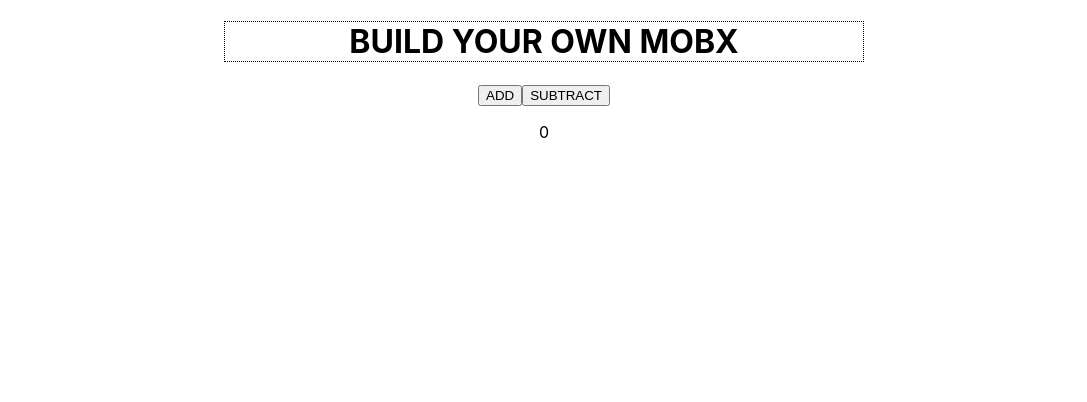
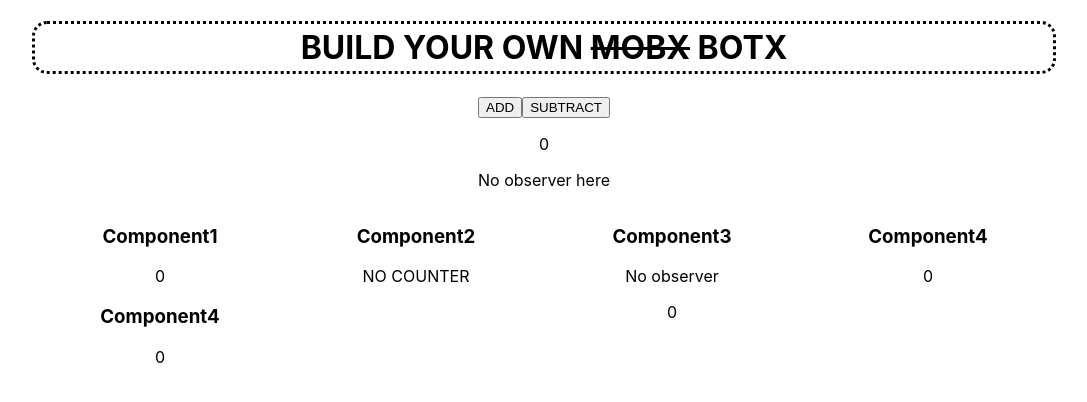
Before and after one commit to lpmtsf/build-your-own-mobx, a React (Create React App) app: page / in a window 1280 px wide. Shown: the top 402 px of the page, without its empty margins (96-1183 px from the left). Built offline with nearby package versions, Linux system fonts and the light colour scheme.

Commit message:
feat: add components to botx examples

```diff
--- a/src/App.tsx
+++ b/src/App.tsx
@@ -1,18 +1,28 @@
-import { observer } from './botx/botx.js';
+import Component1 from './Folder1/Component1';
+import Component2 from './Folder1/Component2';
+import Component3 from './Folder1/Component3';
+import Component4 from './Folder1/Component4';
 import { counterStore } from './utils/Store';
 
 const App = () => {
   return (
     <div className="App">
       <header className="App-header">
-        <h1>BUILD YOUR OWN MOBX</h1>
+        <h1>BUILD YOUR OWN <s>MOBX</s> BOTX</h1>
       </header>
 
       <button onClick={() => counterStore.counter++}>ADD</button>
       <button onClick={() => counterStore.counter--}>SUBTRACT</button>
       <p>{counterStore.counter}</p>
+      <p>No observer here</p>
+      <div className="componentsGrid">
+        <Component1 />
+        <Component2 />
+        <Component3 />
+        <Component4 />
+      </div>
     </div>
   );
 };
 
-export default observer(App);
+export default App;
--- a/src/Folder1/Component1.tsx
+++ b/src/Folder1/Component1.tsx
@@ -1,15 +1,14 @@
-import Delayed from '../utils/Delayed';
 import { counterStore } from '../utils/Store';
-import { observer } from 'mobx-react-lite';
+import { observer } from '../botx/botx.js';
+import Component4 from './Component4';
 
 function Component1() {
   return (
-    <Delayed triggerRerender={counterStore.counter}>
-      <div className="Component">
-        <h3>Component1</h3>
-        <p>{counterStore.counter}</p>
-      </div>
-    </Delayed>
+    <div className="Component">
+      <h3>Component1</h3>
+      <p>{counterStore.counter}</p>
+      <Component4 />
+    </div>
   );
 }
 
--- a/src/Folder1/Component2.tsx
+++ b/src/Folder1/Component2.tsx
@@ -1,13 +1,9 @@
-import Delayed from '../utils/Delayed';
-
 function Component2() {
   return (
-    <Delayed>
-      <div className="Component">
-        <h3>Component2</h3>
-        <p>NO COUNTER</p>
-      </div>
-    </Delayed>
+    <div className="Component">
+      <h3>Component2</h3>
+      <p>NO COUNTER</p>
+    </div>
   );
 }
 
--- a/src/Folder1/Component3.tsx
+++ b/src/Folder1/Component3.tsx
@@ -1,16 +1,13 @@
-import Delayed from '../utils/Delayed';
 import { counterStore } from '../utils/Store';
-import { observer } from 'mobx-react-lite';
 
 function Component3() {
   return (
-    <Delayed triggerRerender={counterStore.counter}>
-      <div className="Component">
-        <h3>Component3</h3>
-        <p>{counterStore.counter}</p>
-      </div>
-    </Delayed>
+    <div className="Component">
+      <h3>Component3</h3>
+      <p>No observer</p>
+      <p>{counterStore.counter}</p>
+    </div>
   );
 }
 
-export default observer(Component3);
+export default Component3
--- a/src/Folder1/Component4.tsx
+++ b/src/Folder1/Component4.tsx
@@ -1,15 +1,13 @@
-import Delayed from '../utils/Delayed';
+import { observer } from '../botx/botx';
 import { counterStore } from '../utils/Store';
 
 function Component4() {
   return (
-    <Delayed triggerRerender={counterStore.counter}>
-      <div className="Component">
-        <h3>Component4</h3>
-        <p>{counterStore.counter}</p>
-      </div>
-    </Delayed>
+    <div className="Component">
+      <h3>Component4</h3>
+      <p>{counterStore.counter}</p>
+    </div>
   );
 }
 
-export default Component4;
+export default observer(Component4);
--- a/src/botx/botx.js
+++ b/src/botx/botx.js
@@ -5,15 +5,15 @@
   return () => set((e) => !e);
 };
 
-let observableKeysByAction = [];
+let keysToObserve = [];
 let reactionsByKey = {};
 
 const createReaction = (onChange) => {
   return {
     track: (notifyObservers) => {
-      observableKeysByAction = [];
+      keysToObserve = [];
       notifyObservers();
-      observableKeysByAction.forEach((key) => {
+      keysToObserve.forEach((key) => {
         reactionsByKey[key] = reactionsByKey[key] || [];
         reactionsByKey[key].push(onChange);
       });
@@ -24,7 +24,7 @@
 const observable = (obj) => {
   return new Proxy(obj, {
     get: (target, key) => {
-      observableKeysByAction.push(key);
+      keysToObserve.push(key);
       return target[key];
     },
     set: (target, key, newValue) => {
@@ -42,9 +42,7 @@
   return () => {
     const forceUpdate = useForceUpdate();
     const reactionRef = useRef(null);
-    if (!reactionRef.current) {
-      reactionRef.current = createReaction(forceUpdate);
-    }
+    reactionRef.current = createReaction(forceUpdate);
     let output;
     reactionRef.current.track(() => {
       output = BaseComponent();
--- a/src/index.css
+++ b/src/index.css
@@ -15,12 +15,14 @@
 .App {
   margin-left: auto;
   margin-right: auto;
-  width: 50%;
+  width: 80%;
   text-align: center;
 }
 
 h1 {
-  border: 1px dotted black;
+  border: 3px dotted black;
+  padding: 4px;
+  border-radius: 15px;
 }
 
 .Component {
@@ -37,3 +39,8 @@
     background-color: white;
   }
 }
+
+.componentsGrid {
+  display: grid;
+  grid-template-columns: 1fr 1fr 1fr 1fr;
+}
--- a/src/utils/Delayed.tsx
+++ b/src/utils/Delayed.tsx
@@ -14,7 +14,7 @@
     return () => clearTimeout(timer);
   }, [waitBeforeShow, triggerRerender]);
 
-  return isShown ? children : null;
+  return isShown ? children : <div><h2>Rendering...</h2></div>;
 };
 
 export default Delayed;
```
